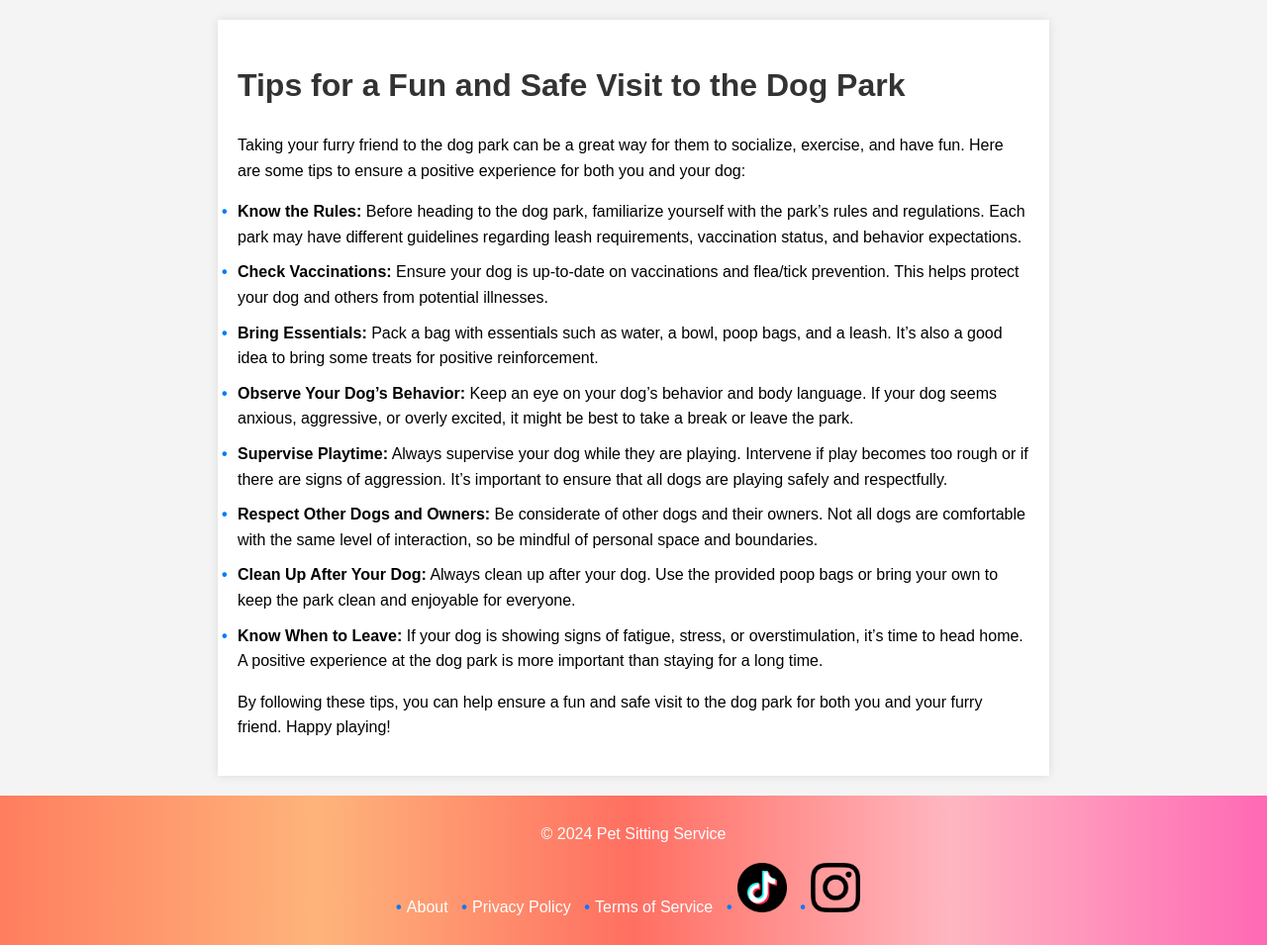
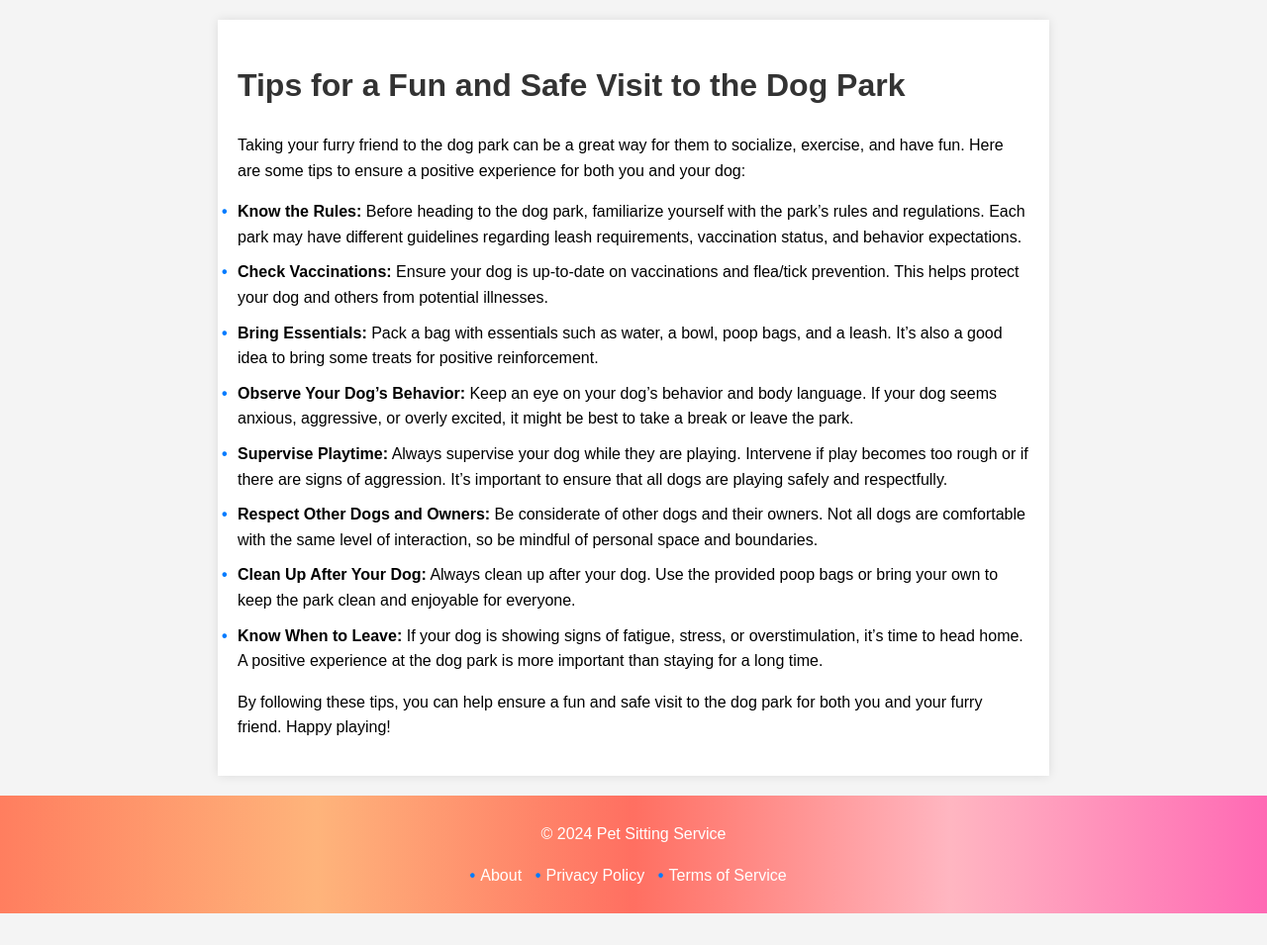
Before and after one commit to mouserdad54/mo, a plain HTML site: page post2.html in a window 1280 px wide. Shown: the whole page at 99% size. After the commit the page ends 923 px from the top, so only its background shows below. Drawn offline with Linux system fonts and the light colour scheme.

Commit message:
clean up

```diff
--- a/post2.html
+++ b/post2.html
@@ -66,8 +66,6 @@
             <li><a href="#about">About</a></li>
             <li><a href="privacypolicy.html">Privacy Policy</a></li>
             <li><a href="Termsofagreement.html">Terms of Service</a></li>
-            <li><a href="TikTok"><img src="TikTok.png" height="50"></a></li>
-            <li><a href="Instagram"><img src="Instagram_Glyph_Black.png" height="50"></a></li>
         </ul>
     </footer>
 </body>
```
Also changed, not shown: Termsofagreement.html (+0 -2 lines).
